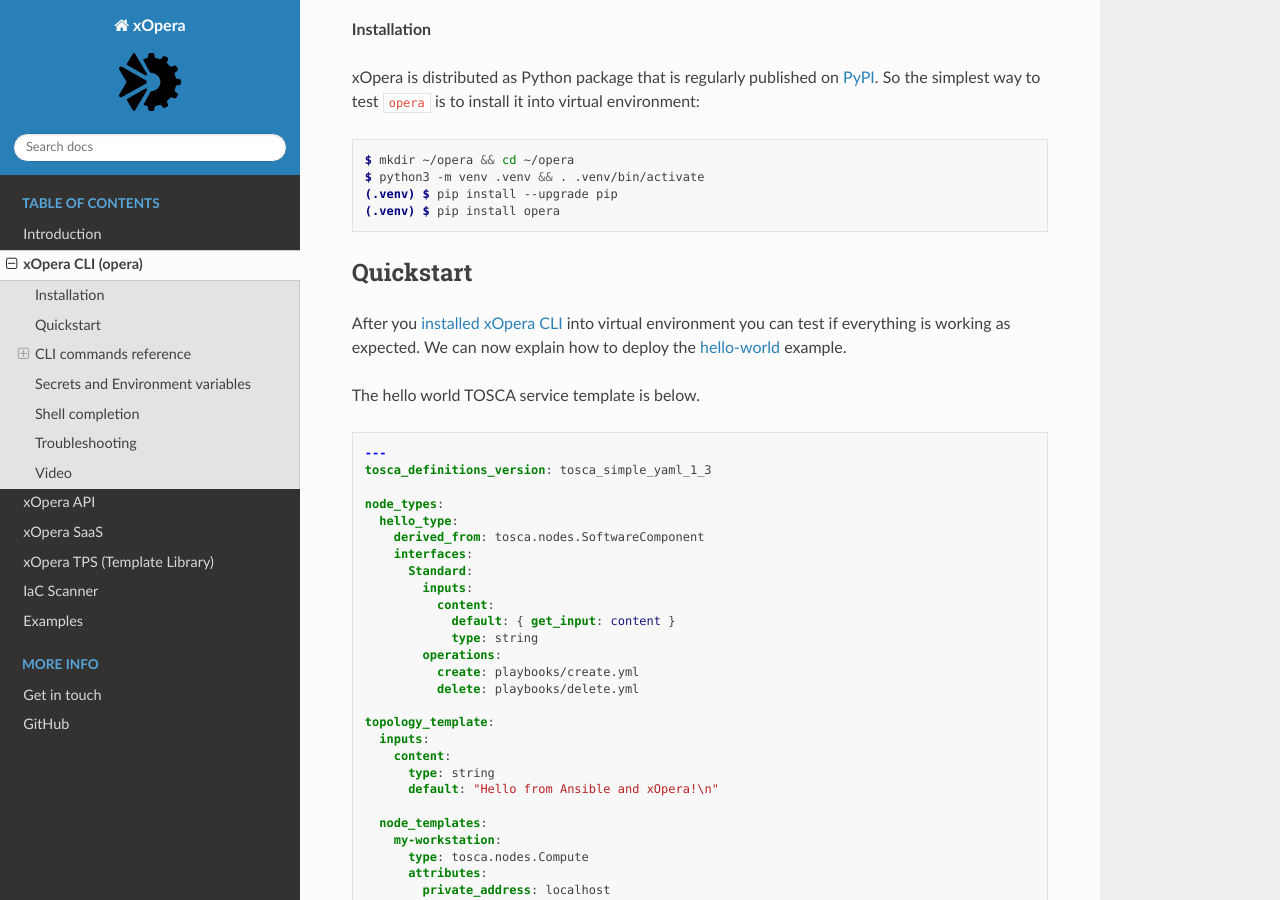
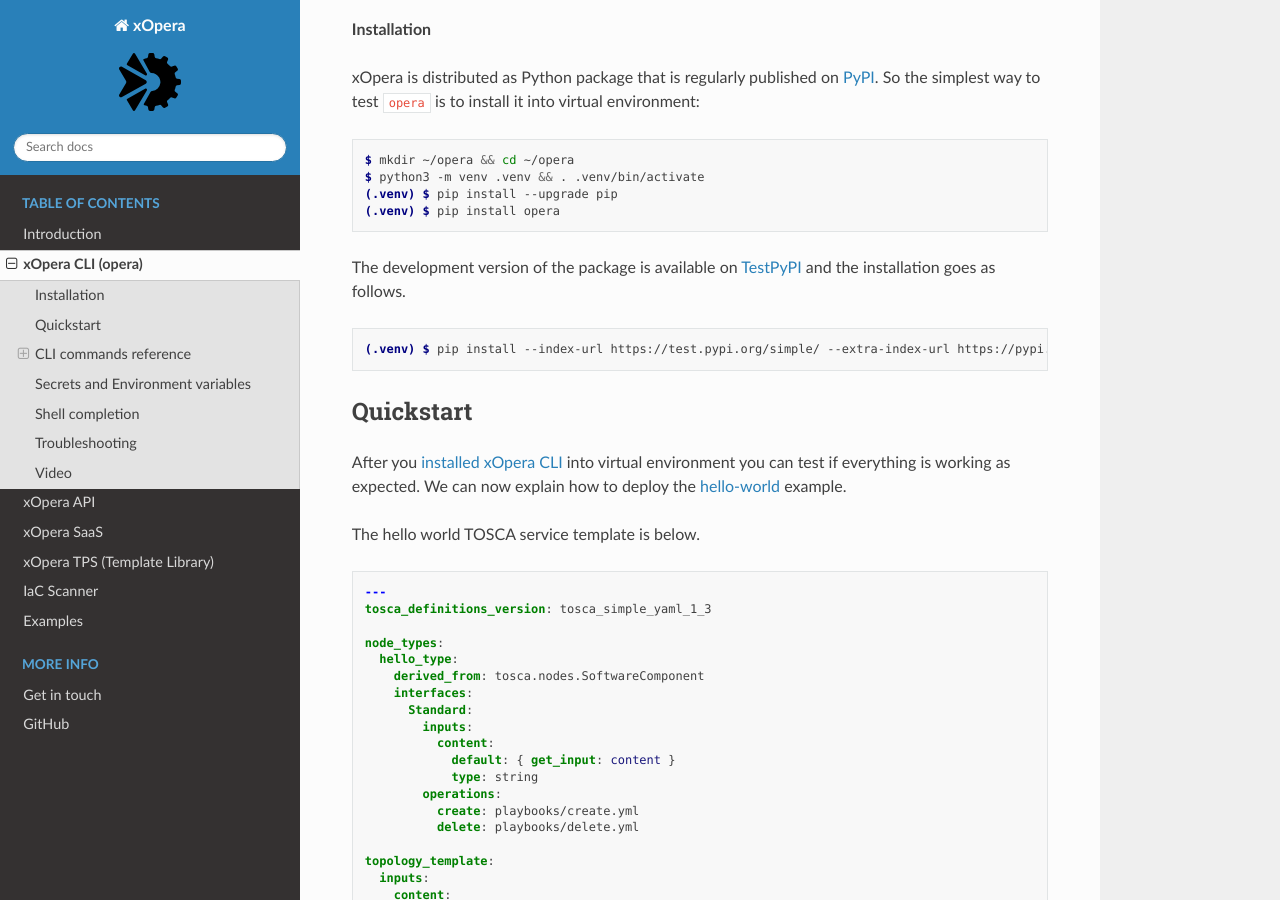
Before and after one commit to xlab-si/xopera-docs, a Sphinx documentation site: the page built from docs/cli.rst, in a window 1280 px wide and 900 px high, scrolled down 731 px. Built offline with Sphinx 7.4.7 and the Read the Docs theme 2.0.0, drawn with Linux system fonts in a browser that asks for light colours.

Commit message:
Document development CLI version on from TestPyPI

```diff
--- a/docs/cli.rst
+++ b/docs/cli.rst
@@ -42,6 +42,11 @@
     (.venv) $ pip install --upgrade pip
     (.venv) $ pip install opera
 
+The development version of the package is available on `TestPyPI`_ and the installation goes as follows.
+
+.. code-block:: console
+
+    (.venv) $ pip install --index-url https://test.pypi.org/simple/ --extra-index-url https://pypi.org/simple/ opera
 
 .. _CLI Quickstart:
 
@@ -1221,6 +1226,7 @@
 
 
 .. _PyPI: https://pypi.org/project/opera/
+.. _TestPyPI: https://test.pypi.org/project/opera/
 .. _opera issues: https://github.com/xlab-si/xopera-opera/issues
 .. _TOSCA interface operations: https://docs.oasis-open.org/tosca/TOSCA-Simple-Profile-YAML/v1.3/cos01/TOSCA-Simple-Profile-YAML-v1.3-cos01.html#_Toc26969470
 .. _misc-tosca-types-csar: https://github.com/xlab-si/xopera-examples/tree/master/csars/misc-tosca-types
```
